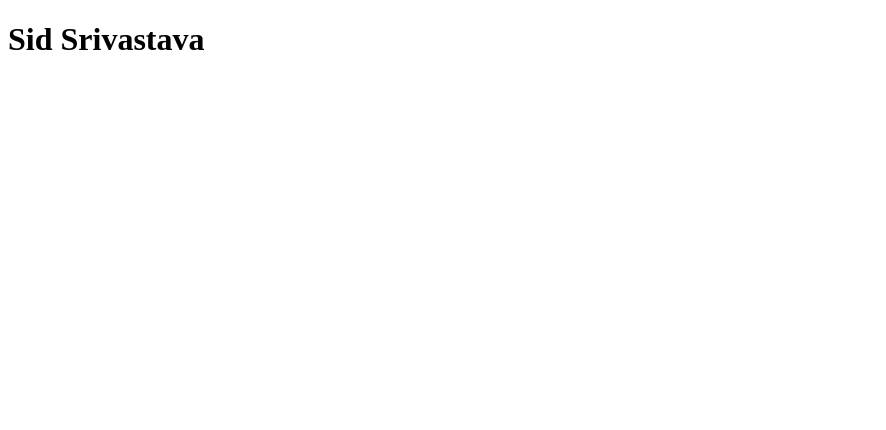
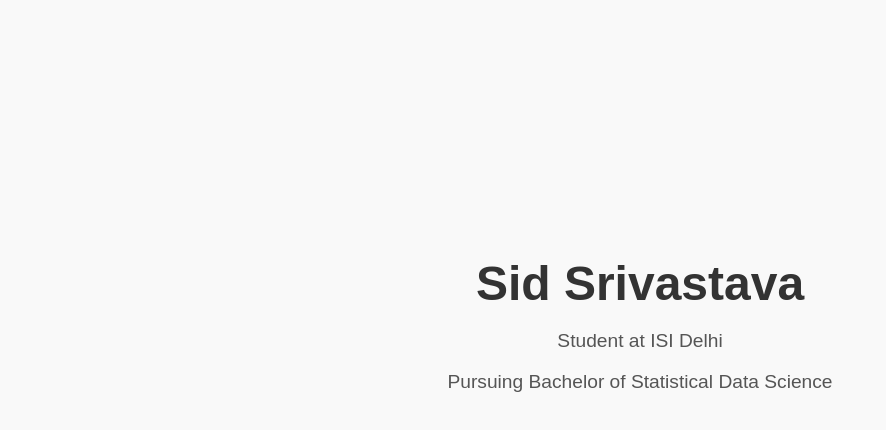
Before and after one commit to sid-datascience/sid-datascience.github.io, a plain HTML site: page index.html in a window 1280 px wide. Shown: the whole page, without its empty margins (0-886 px from the left). Drawn offline with Linux system fonts and the light colour scheme.

Commit message:
Update index.html

```diff
--- a/index.html
+++ b/index.html
@@ -3,8 +3,27 @@
 <head>
   <meta charset="UTF-8">
   <title>Sid Srivastava</title>
+  <style>
+    body {
+      font-family: Arial, sans-serif;
+      text-align: center;
+      margin-top: 20%;
+      background: #f9f9f9;
+      color: #333;
+    }
+    h1 {
+      font-size: 3em;
+      margin-bottom: 0.3em;
+    }
+    p {
+      font-size: 1.2em;
+      color: #555;
+    }
+  </style>
 </head>
 <body>
   <h1>Sid Srivastava</h1>
+  <p>Student at ISI Delhi</p>
+  <p>Pursuing Bachelor of Statistical Data Science</p>
 </body>
 </html>
```
